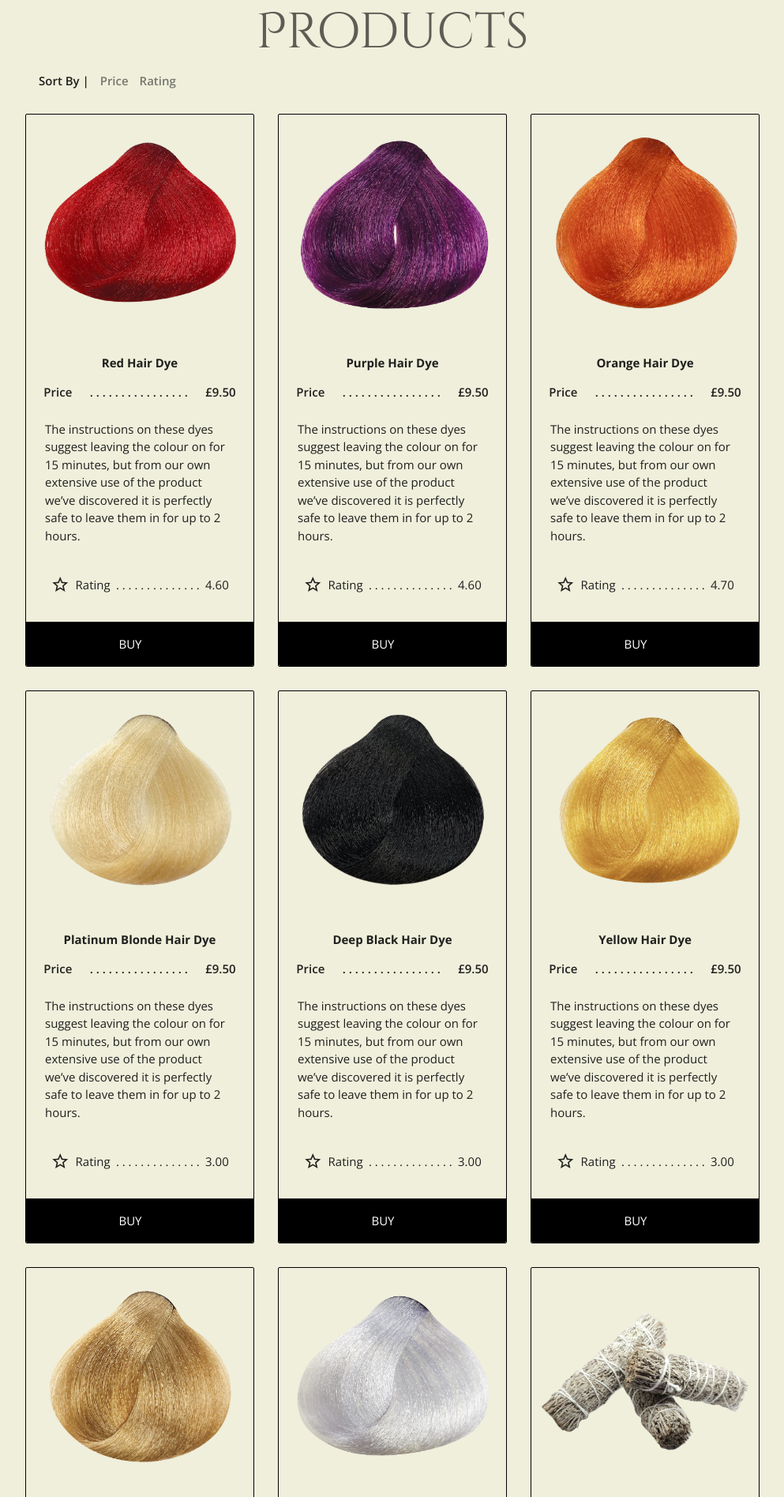
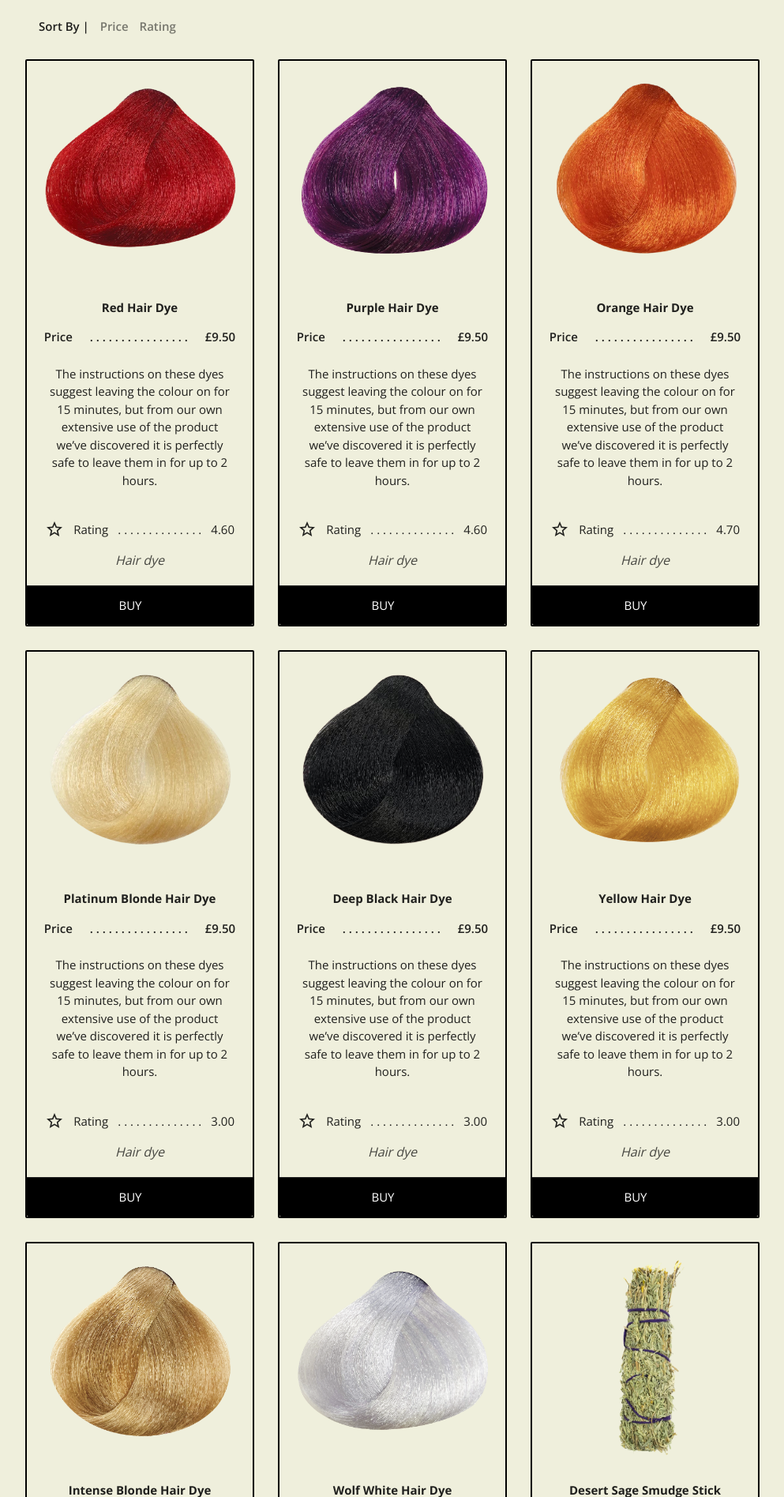
Before and after one commit to DelroyBrown28/rubymoon, a Django app: page /store_products/ in a window 1280 px wide. Shown: the part 57-1952 px from the top of the page at 79% size, without its empty margins (143-1136 px from the left). Run offline with Django 3.2, Linux system fonts and the light colour scheme; data comes from the database, SQL or seed files in the repository.

Commit message:
updated product cards and added category tags and titles

```diff
--- a/static/css/main.css
+++ b/static/css/main.css
@@ -138,7 +138,8 @@ a.brand-logo {
 }
 
 .about_para {
-    font-size: 15px;
+    font-size: 18px;
+    text-align: center;
     /* min-width: 80%; */
     width: 100%;
     /* margin: auto; */
@@ -242,18 +243,39 @@ a.brand-logo {
     /* padding-bottom: 10px; */
     box-shadow: none;
     background-color: #EFEFDC;
-    border: 1px solid #000;
+    border: 2px solid #000;
+    transition: 0.3s;
 
 }
 
+.card:hover {
+    border: 2px solid #00917C;
+    box-shadow:
+        0 2.8px 2.2px rgba(0, 0, 0, 0.02),
+        0 6.7px 5.3px rgba(0, 0, 0, 0.028),
+        0 12.5px 10px rgba(0, 0, 0, 0.035),
+        0 22.3px 17.9px rgba(0, 0, 0, 0.042),
+        0 41.8px 33.4px rgba(0, 0, 0, 0.05),
+        0 100px 80px rgba(0, 0, 0, 0.07);
+
+}
+
+.card-image {
+    transition: 0.3s ease;
+
+}
+
+
 .product_description {
     height: 100%;
+    text-align: center;
 
 }
 
 .buyButton__hairdye {
     margin: auto;
     width: 100%;
+    border: none;
     display: flex;
     align-items: center;
     justify-content: center;
@@ -329,39 +351,33 @@ a.brand-logo {
 }
 
 
-.rating {
+.rating,
+.category_tag {
     width: 240px;
     display: flex;
     align-items: center;
-    justify-content: space-evenly;
+    justify-content: space-between;
 
 }
 
-.product_tag {
-    width: 240px;
-    display: flex;
-    align-items: center;
-    /* justify-content: space-around; */
+.category_tag {
+    width: 115px;
+    margin: auto;
+    justify-content: center;
+    /* border-top: 2px solid #000;
+    border-bottom: 2px solid #000; */
 
 }
 
-.tag_wrap {
-    border: 1px solid red;
+.cat_tag {
+    opacity: 0.7;
+    font-weight: 300;
+    font-size: 16px;
+    transition: 0.3s;
 }
 
-.tag_icon {
-    height: 15px;
-
-}
-
-.tag_category {
-    margin: 0;
-}
-
-.tag {
-
-
-    border: 1px solid red;
+.cat_tag:hover>body  {
+    opacity: 1;
 }
 
 
--- a/store_products/templates/products/products.html
+++ b/store_products/templates/products/products.html
@@ -6,7 +6,12 @@
     <div class="container">
         <div class="container">
             <div class="hairdye__title_wrap">
-                <h1 class="title__hairdye_store">Products</h1>
+                <!-- <h1 class="title__hairdye_store">Products</h1> -->
+
+                {% for current_cat in current_categories %}
+                <h3 style="text-align: center;" class="current_category_tag">{{ current_cat.clean_name }}</h3>
+                {% endfor %}
+
             </div>
         </div>
     </div>
@@ -77,23 +82,24 @@
                 </div>
 
                 <div class="row">
-
                     <p class="rating">
                         <i class="material-icons">star_border</i>
                         Rating
                         <span class="dots">. . . . . . . . . . . . . . </span>
                         {{ product.rating }}
                     </p>
-
-
-
+                    <p class="category_tag">
+                        {% if product.category %}
+                        <a class="cat_tag" href="{% url 'products' %}?category={{ product.category.name }}">
+                            <em>{{ product.category.clean_name }}</em>
+                        </a>
+                        {% endif %}
+                    </p>
                 </div>
 
-
-
-                <div class="card-action buyButton__hairdye">
+                <button class="card-action buyButton__hairdye">
                     <a style="color: #fff;" href="#">Buy</a>
-                </div>
+                </button>
             </div>
             {% endfor %}
 
--- a/store_products/views.py
+++ b/store_products/views.py
@@ -20,8 +20,8 @@ def all_products(request):
             if sortkey == 'name':
                 sortkey = 'lower_name'
                 store_products = store_products.annotate(lower_name=Lower('name'))
-
-
+            if sortkey == 'category':
+                sortkey = 'category__name'
             if 'direction' in request.GET:
                 direction = request.GET['direction']
                 if direction == 'desc':
@@ -36,6 +36,7 @@ def all_products(request):
                 category__name__in=categories)
             categories = Category.objects.filter(name__in=categories)
 
+        """ Search functionality"""
         if 'q' in request.GET:
             query = request.GET['q']
             if not query:
```
Also changed, not shown: store_products/templates/products/product_info.html (+9 -0 lines), media/6579WS4-A02.jpg (added), media/SMUVIS-Z1__46902 1.png (added), media/cali_sage__incense.png, media/dessert_sage_smudge_stick__incense.png, media/fbfb8621c348960cef89523f9173be03.jpg (added), media/h165.jpg (added), static/images/13260-Z1__76233.1549283997.webp (added), static/images/SMUVIS-Z1__46902.1549284021.webp (added).
